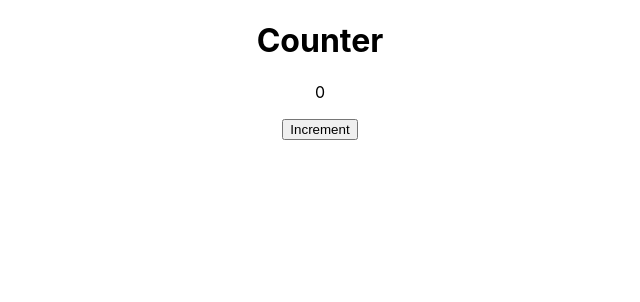
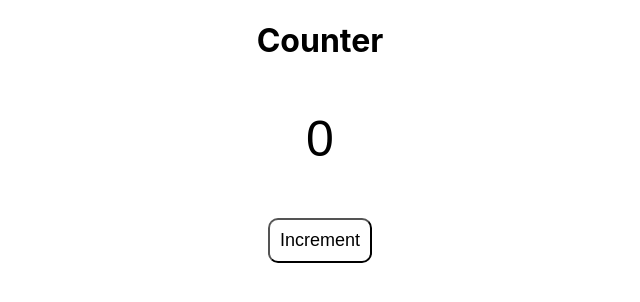
Before and after one commit to Suncoast-Computer-Science/CS-Club-React, a React (Create React App) app in the folder Counter/: page / in a window 1280 px wide. Shown: the top 302 px of the page, without its empty margins (320-960 px from the left). Built offline with nearby package versions, Linux system fonts and the light colour scheme.

Commit message:
added some basic CSS to the counter

```diff
--- a/Counter/src/App.css
+++ b/Counter/src/App.css
@@ -2,37 +2,26 @@
   text-align: center;
 }
 
-.App-logo {
-  height: 40vmin;
-  pointer-events: none;
+p {
+  font-family: sans-serif;
+  font-size: 50px;
+  margin: 50px;
 }
 
-@media (prefers-reduced-motion: no-preference) {
-  .App-logo {
-    animation: App-logo-spin infinite 20s linear;
-  }
+button {
+  padding: 10px;
+  margin-left: 10px;
+  margin-right: 10px;
+  border-radius: 10px;
+  font-size: large;
+  background-color: white;
+  transition: all .15s;
 }
 
-.App-header {
-  background-color: #282c34;
-  min-height: 100vh;
-  display: flex;
-  flex-direction: column;
-  align-items: center;
-  justify-content: center;
-  font-size: calc(10px + 2vmin);
-  color: white;
+button:hover {
+  background-color: lightgray;
 }
 
-.App-link {
-  color: #61dafb;
+button:active {
+  background-color: lightblue;
 }
-
-@keyframes App-logo-spin {
-  from {
-    transform: rotate(0deg);
-  }
-  to {
-    transform: rotate(360deg);
-  }
-}
```
